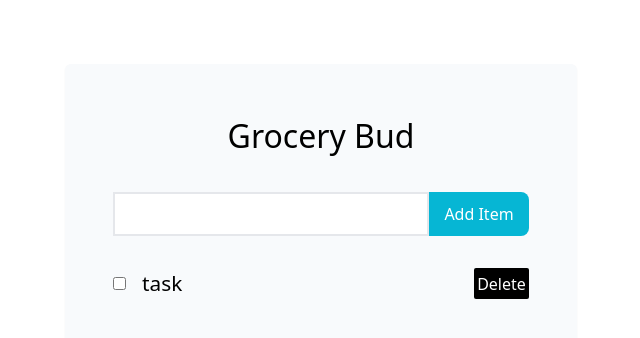
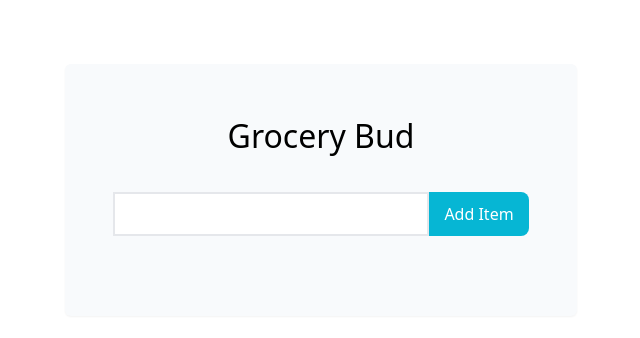
Before and after one commit to BRivasTorres/Practicas-con-react, a React (Vite) app in the folder Grocery Bud/: page / in a window 1280 px wide. Shown: the top 338 px of the page, without its empty margins (319-959 px from the left). Built offline with nearby package versions, Linux system fonts and the light colour scheme.

Commit message:
feat : funcionalidad para agregar items

```diff
--- a/Grocery Bud/src/components/GroceryBud.jsx
+++ b/Grocery Bud/src/components/GroceryBud.jsx
@@ -1,19 +1,41 @@
 import Task from "./Task";
+import { useState } from "react";
+import { v4 as id } from "uuid";
 
 const GroceryBud = () => {
+	const [input, setInput] = useState("");
+	const [tasks, setTasks] = useState([]);
+
+	const handleInput = (e) => {
+		setInput(e.target.value);
+	};
+
+	const handleSubmit = (e) => {
+		e.preventDefault();
+		if (input.trim() !== "") {
+			setTasks([...tasks, { id: id(), value: input }]);
+			setInput("");
+		}
+	};
+
 	return (
 		<div className="w-[40%] mx-auto my-[4rem] bg-[#F8FAFC] max-w-[800px] shadow-sm flex flex-col items-center p-[3rem] rounded-md hover:shadow-lg transition-all duration-500 ease-linear">
 			<h2 className="text-[2rem] mb-[2rem] ">Grocery Bud</h2>
-			<form className="mb-[2rem] min-w-[300px] w-[100%] form ">
+			<form
+				className="mb-[2rem] min-w-[300px] w-[100%] form"
+				onSubmit={handleSubmit}
+			>
 				<input
 					type="text"
+					value={input}
+					onChange={handleInput}
 					className="bg-[#FFFFFF] p-[.5rem]  border-[2px] border-gray-200"
 				/>
 				<button className="bg-[#06B6D4] p-[.5rem] rounded-r-lg text-white">
 					Add Item
 				</button>
 			</form>
-			<Task />
+			<Task tasks={tasks} />
 		</div>
 	);
 };
--- a/Grocery Bud/src/components/Task.jsx
+++ b/Grocery Bud/src/components/Task.jsx
@@ -1,11 +1,18 @@
-const Task = () => {
+const Task = ({ tasks }) => {
 	return (
-		<div className="task w-[100%]">
-			<input type="checkbox" name="check" id="check" />
-			<span className="text-[1.3rem] ">task</span>
-			<button className="bg-black text-white p-[.2rem] rounded-sm">
-				Delete
-			</button>
+		<div>
+			{tasks &&
+				tasks.map((item) => {
+					return (
+						<div key={item.id} className="task w-[100%] mb-[1rem] ">
+							<input type="checkbox" name="check" id="check" />
+							<span className="text-[1rem]">{item.value}</span>
+							<button className="bg-black text-white p-[.2rem] rounded-sm">
+								Delete
+							</button>
+						</div>
+					);
+				})}
 		</div>
 	);
 };
--- a/package.json
+++ b/package.json
@@ -9,6 +9,7 @@
   "dependencies": {
     "@fortawesome/fontawesome-svg-core": "^6.4.2",
     "@fortawesome/free-solid-svg-icons": "^6.4.2",
-    "@fortawesome/react-fontawesome": "^0.2.0"
+    "@fortawesome/react-fontawesome": "^0.2.0",
+    "uuid": "^9.0.1"
   }
 }
```
Also changed, not shown: Grocery Bud/.eslintrc.cjs, 1 other file (tests, documents, lock files or other folders).
